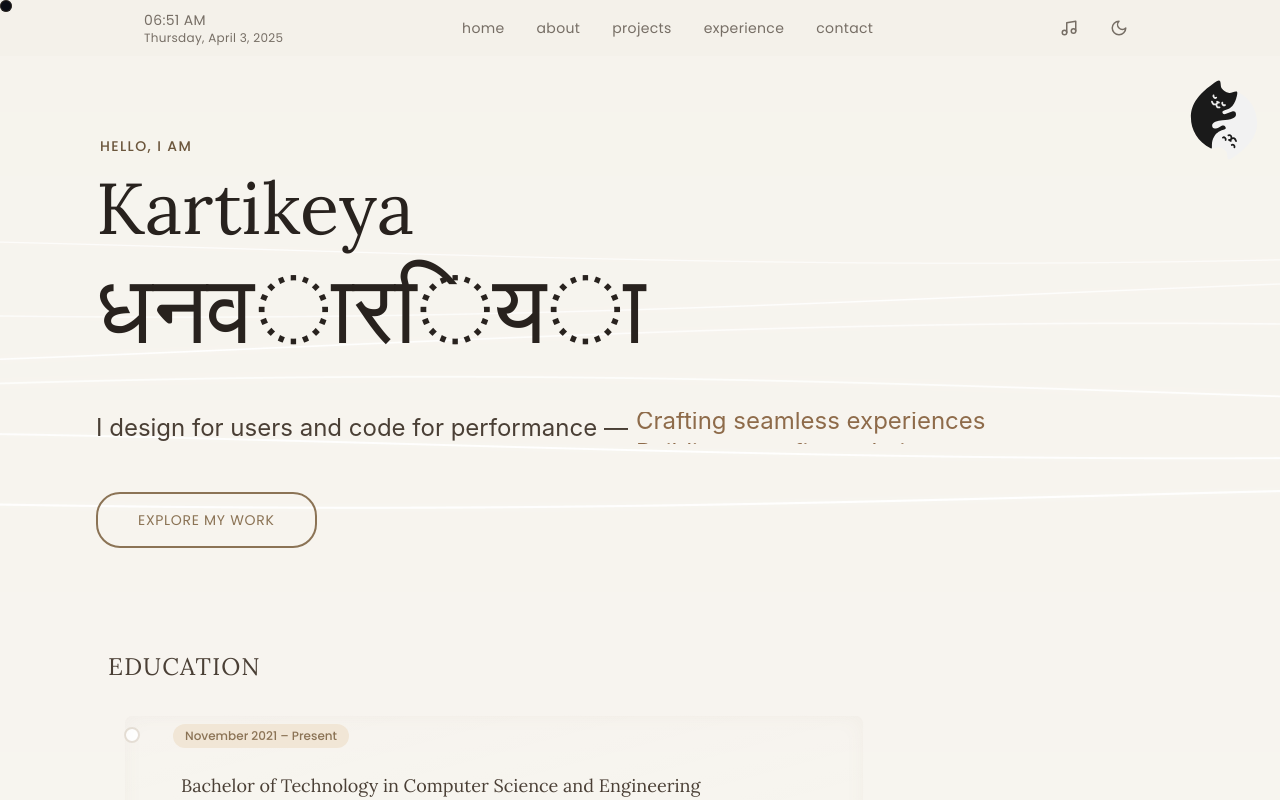
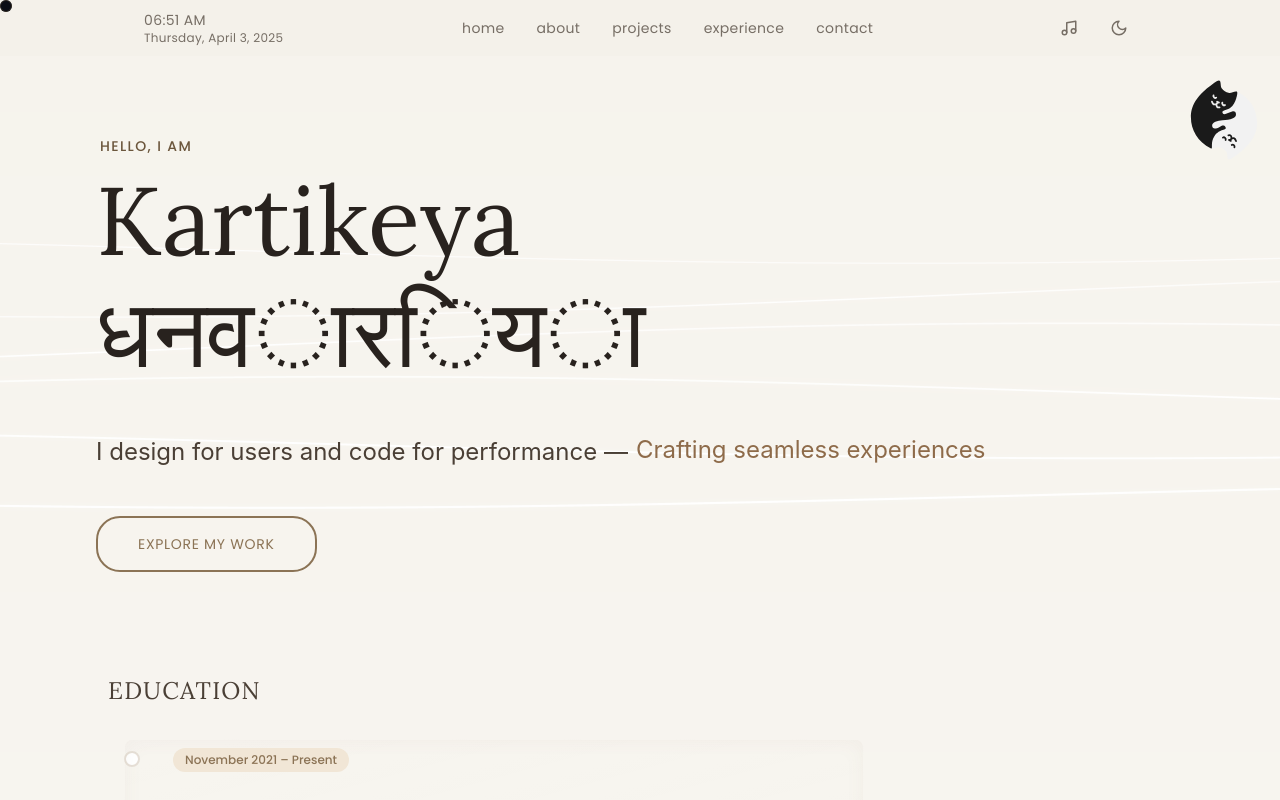
Before and after one commit to kartikeyas-x/portfolio-latest, a React (Vite) app: page / in a window 1280 px wide. Shown: the top 800 px of the page. Built offline with nearby package versions, Linux system fonts and the light colour scheme; the HTML template or start-up script is replaced by a standard one.

Commit message:
Restored to '26cd67366b1c4a60c3e932219b6678ee85ebaf04'
Replit-Restored-To: 26cd67366b1c4a60c3e932219b6678ee85ebaf04

```diff
--- a/src/components/AnimatedText.jsx
+++ b/src/components/AnimatedText.jsx
@@ -37,16 +37,16 @@ const letterVariants = {
     rotate: 0
   },
   hover: (custom) => ({
-    y: Math.sin(custom * 0.5) * 8,
+    y: -8,
     scale: 1.1,
-    rotate: Math.sin(custom * 0.3) * 5,
-    color: "var(--hover-color, #8b7355)",
+    color: "#8b7355",
+    textShadow: "0px 0px 0px rgba(0, 0, 0, 0.1)",
     transition: {
-      duration: 0.4,
-      repeat: Infinity,
-      repeatType: "reverse",
-      ease: "easeInOut",
-      delay: custom * 0.06
+      type: "spring",
+      stiffness: 400,
+      damping: 10,
+      mass: 0.8,
+      delay: custom * 0.03
     }
   }),
   exit: {
--- a/src/index.css
+++ b/src/index.css
@@ -1,12 +1,3 @@
-
-:root {
-  --hover-color: #8b7355;
-}
-
-.dark {
-  --hover-color: #c4b5a1;
-}
-
 @tailwind base;
 @tailwind components;
 @tailwind utilities;
--- a/src/pages/Home.jsx
+++ b/src/pages/Home.jsx
@@ -96,12 +96,11 @@ const Home = () => {
       <div className="relative z-10">
         <div className="max-w-6xl mx-auto px-4 sm:px-6 lg:px-8">
           <div className="min-h-screen flex flex-col justify-center pt-20">
-            <motion.div
-              initial={{ opacity: 0, y: -20, rotateX: -20 }}
+            <motion.span
+              initial={{ opacity: 0, y: -20 }}
               animate={{
                 opacity: 1,
                 y: 0,
-                rotateX: 0,
                 transition: {
                   type: "spring",
                   stiffness: 200,
@@ -109,25 +108,18 @@ const Home = () => {
                 }
               }}
               whileHover={{
-                scale: 1.1,
-                rotateX: 10,
-                rotateY: 5,
                 color: "#8b7355",
-                textShadow: "0 10px 20px rgba(0,0,0,0.2)",
+                letterSpacing: "0.2em",
                 transition: {
                   type: "spring",
-                  stiffness: 400,
-                  damping: 10
+                  stiffness: 300,
+                  damping: 15
                 }
               }}
-              style={{
-                perspective: "1000px",
-                transformStyle: "preserve-3d"
-              }}
-              className="text-sm tracking-widest text-[#6b563c] dark:text-[#c4b5a1] mb-4 font-medium pl-1 cursor-pointer inline-block"
+              className="text-sm tracking-widest text-[#6b563c] dark:text-[#c4b5a1] mb-4 font-medium pl-1 cursor-pointer"
             >
               HELLO, I AM
-            </motion.div>
+            </motion.span>
 
             <motion.div
               ref={nameRef}
@@ -136,7 +128,8 @@ const Home = () => {
             >
               <AnimatedText
                 text="Kartikeya"
-                className="mb-4 text-7xl md:text-8xl font-lora dark:text-[#e8e3d9]" //Added dark mode class here.  Requires knowing the original class structure of AnimatedText
+                className="mb-4"
+                textSize="text-7xl md:text-8xl font-lora"
                 letterSpacing="tracking-tight"
                 lineHeight="leading-none"
                 isTransitioning={false}
@@ -162,7 +155,7 @@ const Home = () => {
                 >
                   <AnimatedText
                     text={translations[currentLanguage]}
-                    className="mt-4 font-lora dark:text-[#e8e3d9]" //Added dark mode class here. Requires knowing the original class structure of AnimatedText
+                    className="mt-4 font-lora"
                     textSize="text-7xl md:text-8xl"
                     letterSpacing="tracking-tight"
                     lineHeight="leading-none"
```
